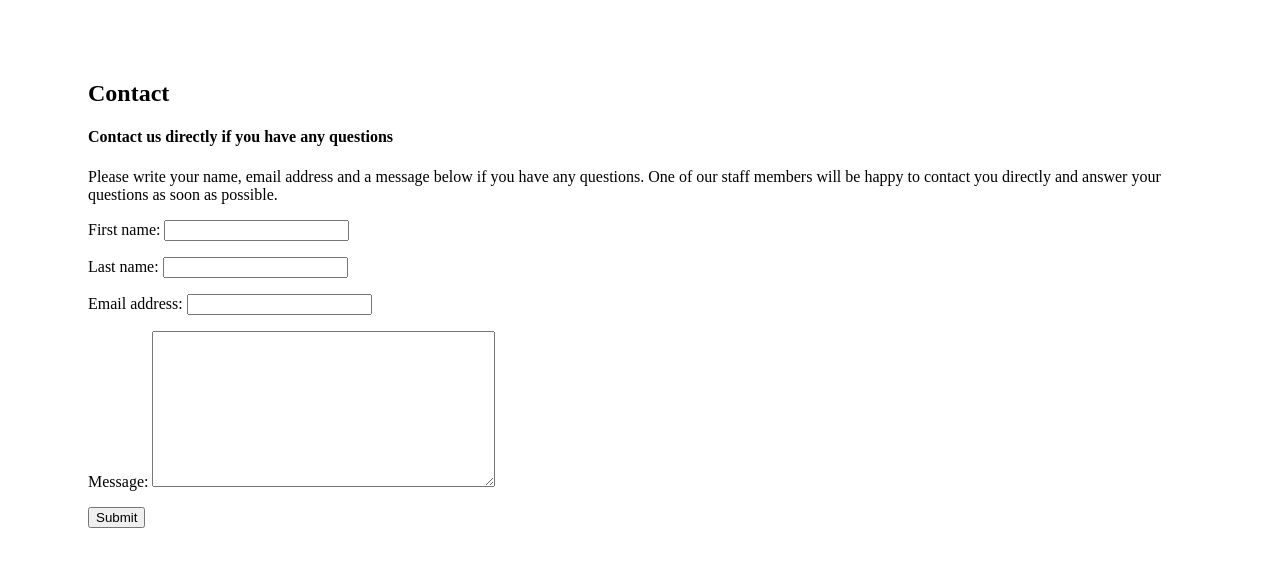
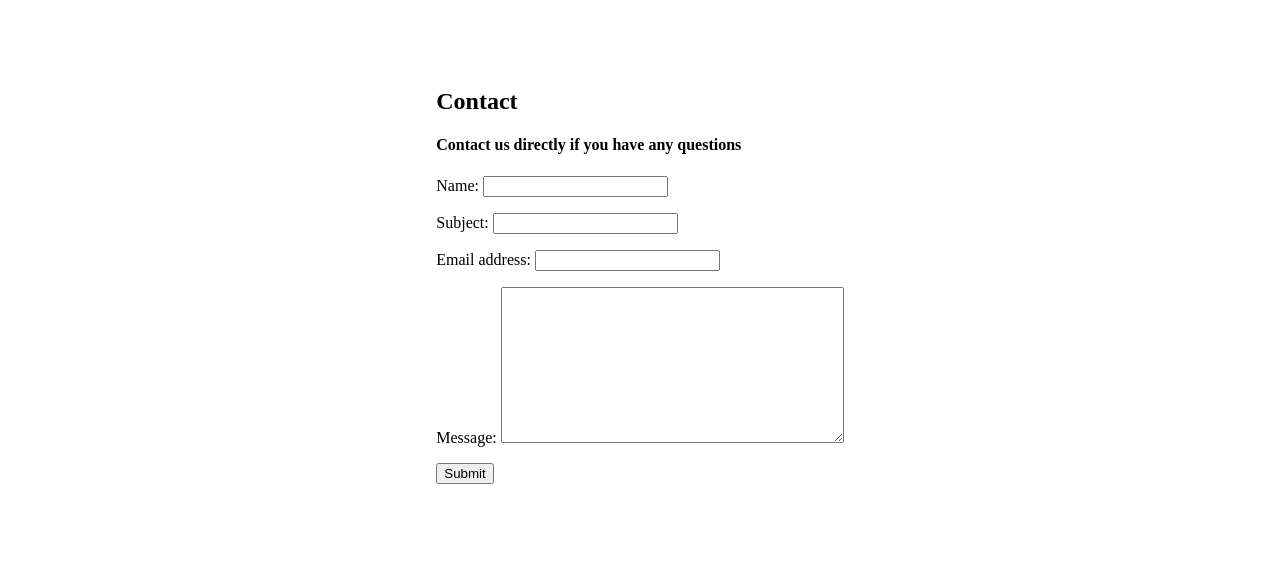
Before and after one commit to MahmudJewel/DjangoEmailSender, a Django app: page / in a window 1280 px wide. Shown: the top 567 px of the page. Run offline with Django 3.2, Linux system fonts and the light colour scheme.

Commit message:
sending messages done

```diff
--- a/second/forms.py
+++ b/second/forms.py
@@ -3,7 +3,8 @@ from django import forms
 # Create your forms here.
 
 class ContactForm(forms.Form):
-	first_name = forms.CharField(max_length = 50)
-	last_name = forms.CharField(max_length = 50)
+	name = forms.CharField(max_length = 50)
+	# last_name = forms.CharField(max_length = 50)
+	subject = forms.CharField(max_length = 50)
 	email_address = forms.EmailField(max_length = 150)
-	message = forms.CharField(widget = forms.Textarea, max_length = 2000)
+	message = forms.CharField(widget = forms.Textarea)
--- a/second/views.py
+++ b/second/views.py
@@ -2,7 +2,7 @@ from django.shortcuts import render, redirect
 from .forms import ContactForm
 from django.core.mail import send_mail, BadHeaderError
 from django.http import HttpResponse
-
+from django.conf import settings
 # from django.shortcuts import render
 # Create your views here.
 
@@ -10,17 +10,18 @@ def home(request):
 	if request.method == 'POST':
 		form = ContactForm(request.POST)
 		if form.is_valid():
-			subject = "Website Inquiry"
+			subject = form.cleaned_data['subject'],
+			toMail = settings.EMAIL_HOST_USER
 			body = {
-			'first_name': form.cleaned_data['first_name'],
-			'last_name': form.cleaned_data['last_name'],
-			'email': form.cleaned_data['email_address'],
-			'message':form.cleaned_data['message'],
+				'name': form.cleaned_data['name'],
+				'from_mail': form.cleaned_data['email_address'],
+				'message':form.cleaned_data['message'],
 			}
 			message = "\n".join(body.values())
-			print('Messages ===============> ', message)
+			print('subject: ==> ', subject[0])
+			print('Body: ==> ', type(message))
 			try:
-				send_mail(subject, message, 'admin@example.com', ['admin@example.com'])
+				send_mail(subject[0], message, body['from_mail'], [toMail])
 			except BadHeaderError:
 				return HttpResponse('Invalid header found.')
 			return redirect ("home")
--- a/templates/index.html
+++ b/templates/index.html
@@ -13,16 +13,16 @@
 
 <body>
 	<!--===================== start  contact   =========================-->
-	<section id="contactid">
+	<section id="contactid" style="display: flex ; justify-content: center;">
 		<div>
-			<div style="margin:80px">
+			<div style="margin:80px;">
 				<h1>Contact</h1>
 				<h4>Contact us directly if you have any questions</h4>
-				<p>
+				<!-- <p>
 					Please write your name, email address and a message below if you have any questions.
 					One of our staff members will be happy to contact you directly and answer your questions as soon as
 					possible.
-				</p>
+				</p> -->
 				<form method="post">
 					{% csrf_token %}
 					{{form.as_p}}
```
